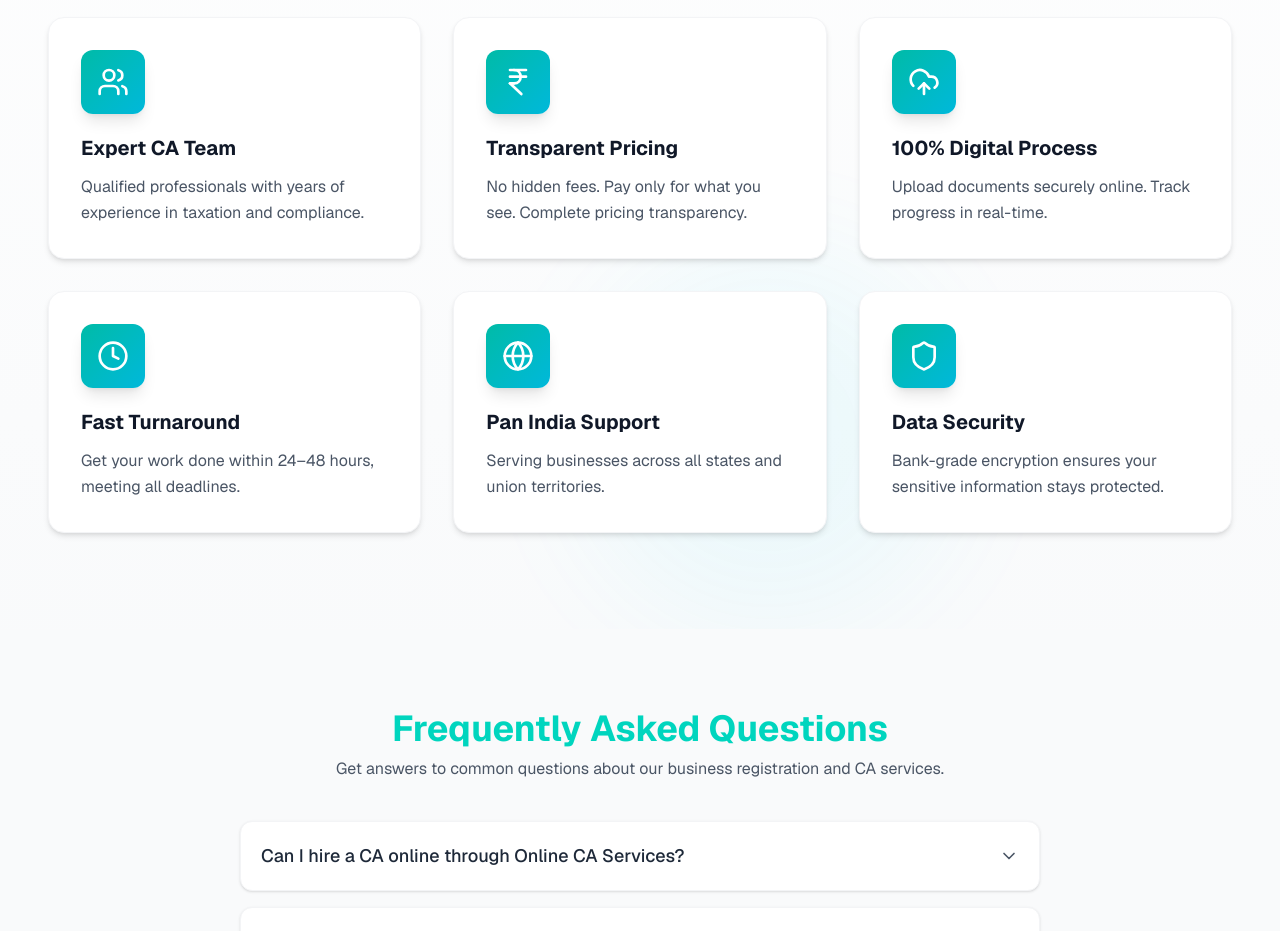
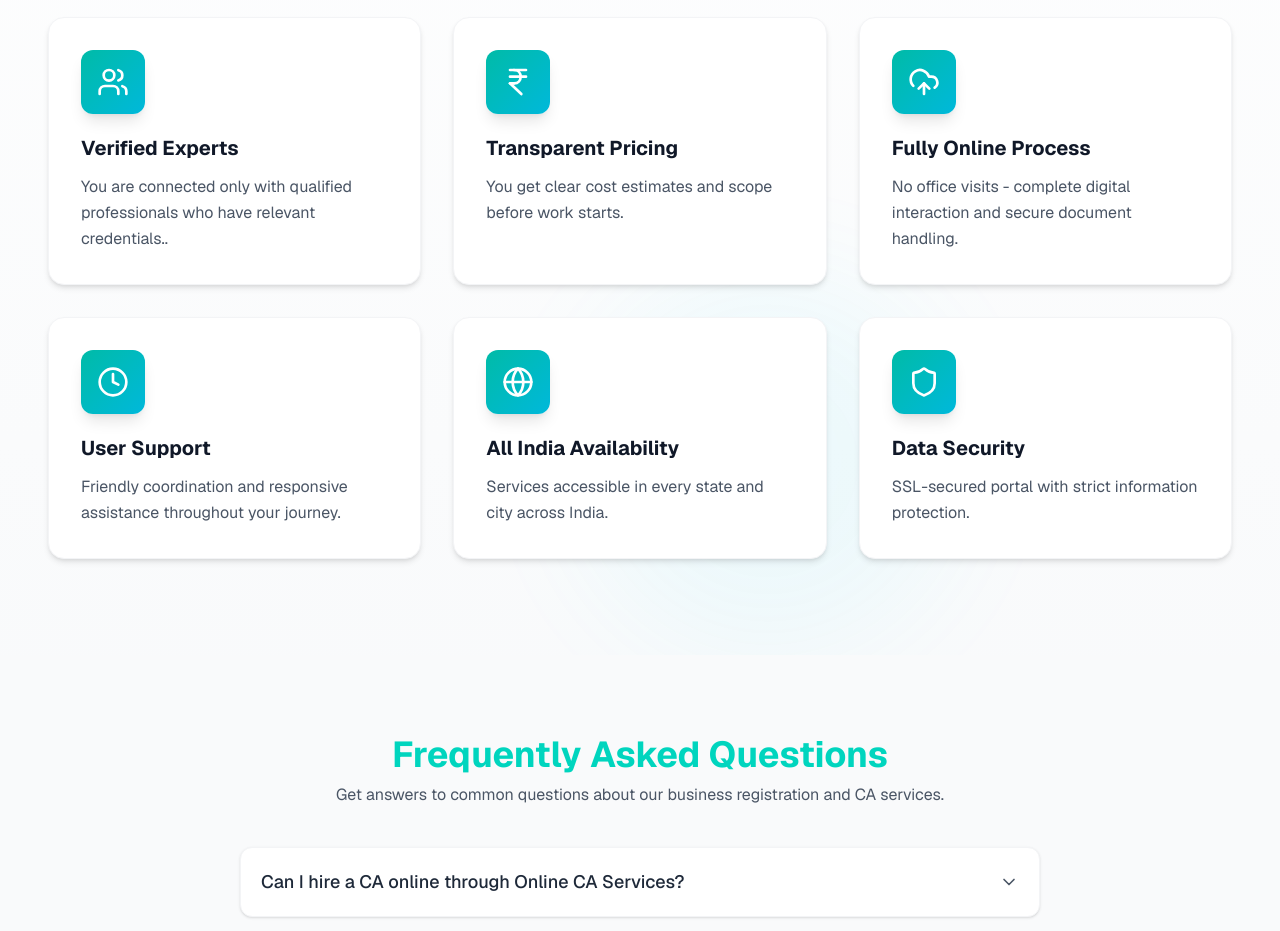
Before and after one commit to Kirito-012/onlineCAServices, a Next.js app: page / in a window 1280 px wide. Shown: the part 1360-2291 px from the top of the page. Built offline with nearby package versions, Linux system fonts and the light colour scheme.

Commit message:
WhyChooseUs

```diff
--- a/app/components/WhyChooseUs.tsx
+++ b/app/components/WhyChooseUs.tsx
@@ -18,33 +18,33 @@ export default function WhyChooseUs() {
 	const features = [
 		{
 			icon: Users,
-			title: 'Expert CA Team',
-			desc: 'Qualified professionals with years of experience in taxation and compliance.',
+			title: 'Verified Experts',
+			desc: 'You are connected only with qualified professionals who have relevant credentials..',
 		},
 		{
 			icon: IndianRupee,
 			title: 'Transparent Pricing',
-			desc: 'No hidden fees. Pay only for what you see. Complete pricing transparency.',
+			desc: 'You get clear cost estimates and scope before work starts.',
 		},
 		{
 			icon: UploadCloud,
-			title: '100% Digital Process',
-			desc: 'Upload documents securely online. Track progress in real-time.',
+			title: 'Fully Online Process',
+			desc: 'No office visits - complete digital interaction and secure document handling.',
 		},
 		{
 			icon: Clock,
-			title: 'Fast Turnaround',
-			desc: 'Get your work done within 24–48 hours, meeting all deadlines.',
+			title: 'User Support',
+			desc: 'Friendly coordination and responsive assistance throughout your journey.',
 		},
 		{
 			icon: Globe,
-			title: 'Pan India Support',
-			desc: 'Serving businesses across all states and union territories.',
+			title: 'All India Availability',
+			desc: 'Services accessible in every state and city across India.',
 		},
 		{
 			icon: Shield,
 			title: 'Data Security',
-			desc: 'Bank-grade encryption ensures your sensitive information stays protected.',
+			desc: 'SSL-secured portal with strict information protection.',
 		},
 	]
 
```
Also changed, not shown: app/about/page.tsx (+15 -5 lines).
